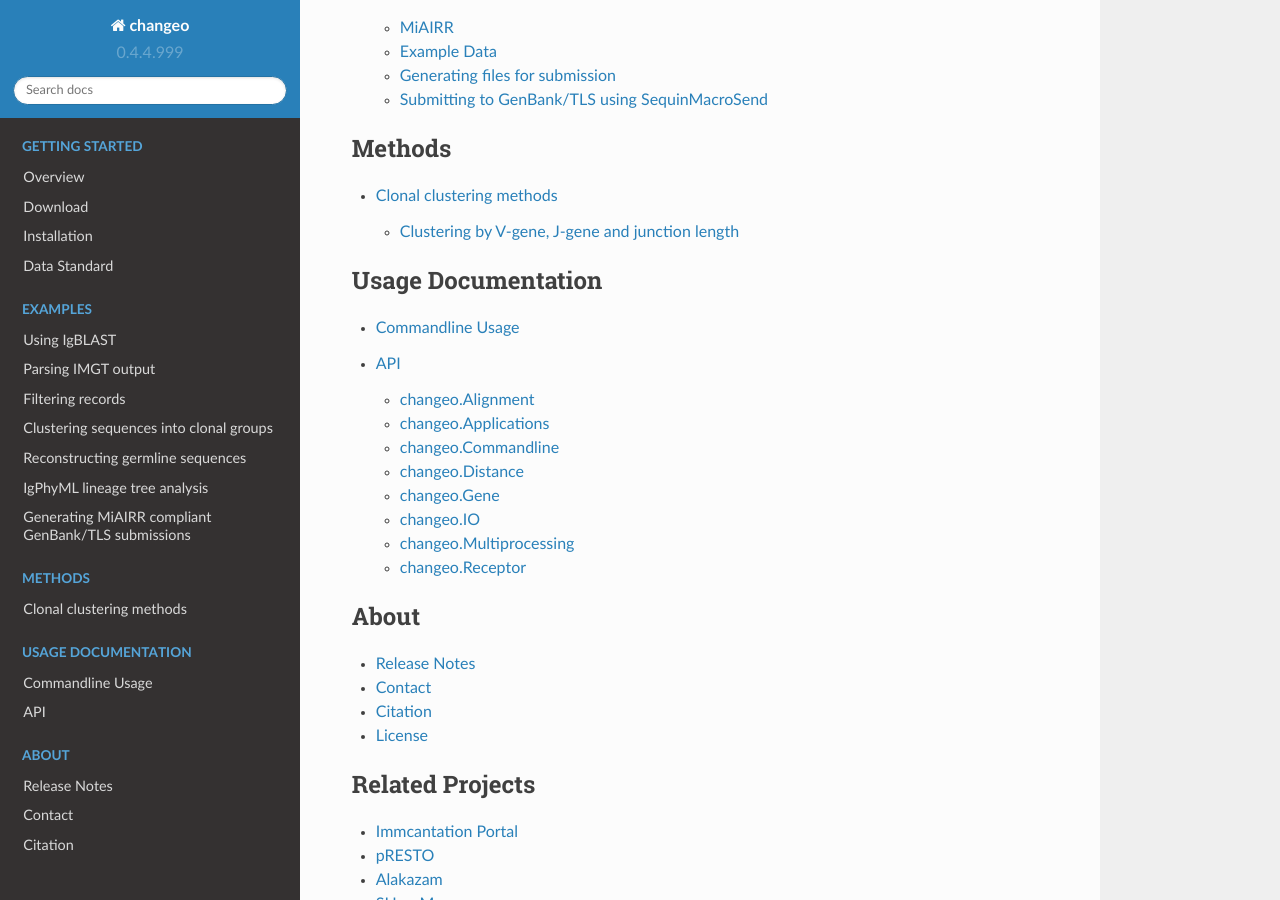
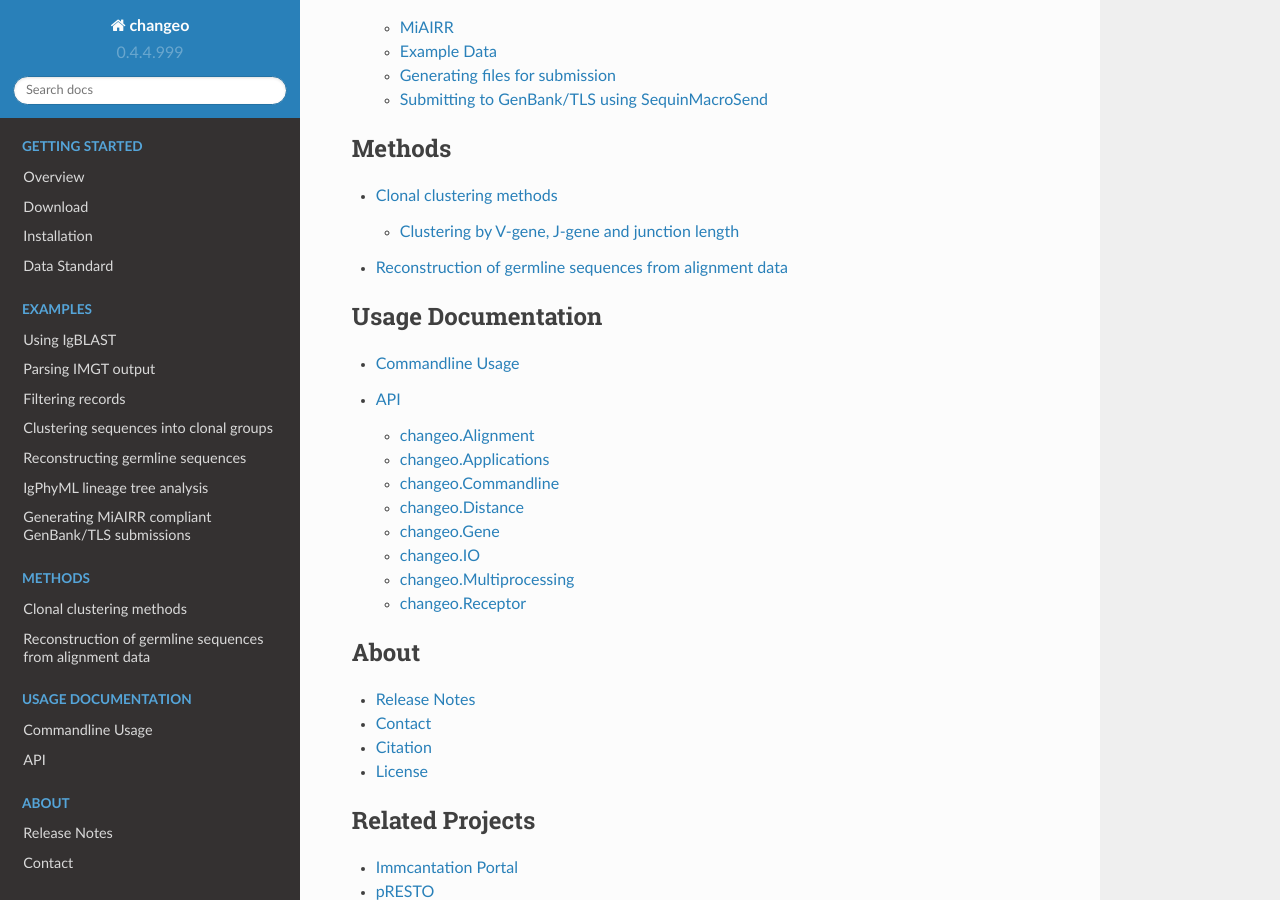
Before and after one commit to immcantation/changeo, a Sphinx documentation site: the page built from docs/index.rst, in a window 1280 px wide and 900 px high, scrolled down 1524 px. Built offline with Sphinx 7.4.7 and the Read the Docs theme 2.0.0, drawn with Linux system fonts in a browser that asks for light colours; formulas are drawn with MathJax 3; some of the changed lines change nothing that is shown.

Commit message:
Started methods doc for CreateGermlines

```diff
--- a/docs/index.rst
+++ b/docs/index.rst
@@ -27,6 +27,7 @@
     :caption: Methods
 
     methods/clustering
+    methods/germlines
 
 .. toctree::
     :maxdepth: 2
--- /dev/null
+++ b/docs/methods/germlines.rst
@@ -0,0 +1,21 @@
+.. _CreateGermlinesMethod:
+
+Reconstruction of germline sequences from alignment data
+================================================================================
+
+The :ref:`CreateGermlines` tool takes the individual segment alignment information for
+each sequence and reconstructs a full length germline sequence from the V(D)J
+reference sequences. When the (:option:`--cloned <CreateGermlines --cloned>`) flag
+is specified, only one germline per clone is created.
+
+To reconstruct the germline, :ref:`CreateGermlines` trims V(D)J germline segments
+and N/P regions by alignment length and concatenates them together. It puts Ns
+in the untemplated N/P regions and optionally masks the D with Ns
+(:option:`-g dmask <CreateGermlines -g>`). :ref:`CreateGermlines` also looks for and
+corrects cases where the alignment tool assigned the same part of the input sequence
+to two different regions (eg, assigning the same nucleotides to N/P and J).
+
+With the (:option:`--cloned <CreateGermlines --cloned>`) flag, :ref:`CreateGermlines`
+selects a single V, D, and J allele to use as the germline from all
+the assigned annotations in each clone. The selection is made by simple majority
+rule of all the allele calls in the clone.
```
